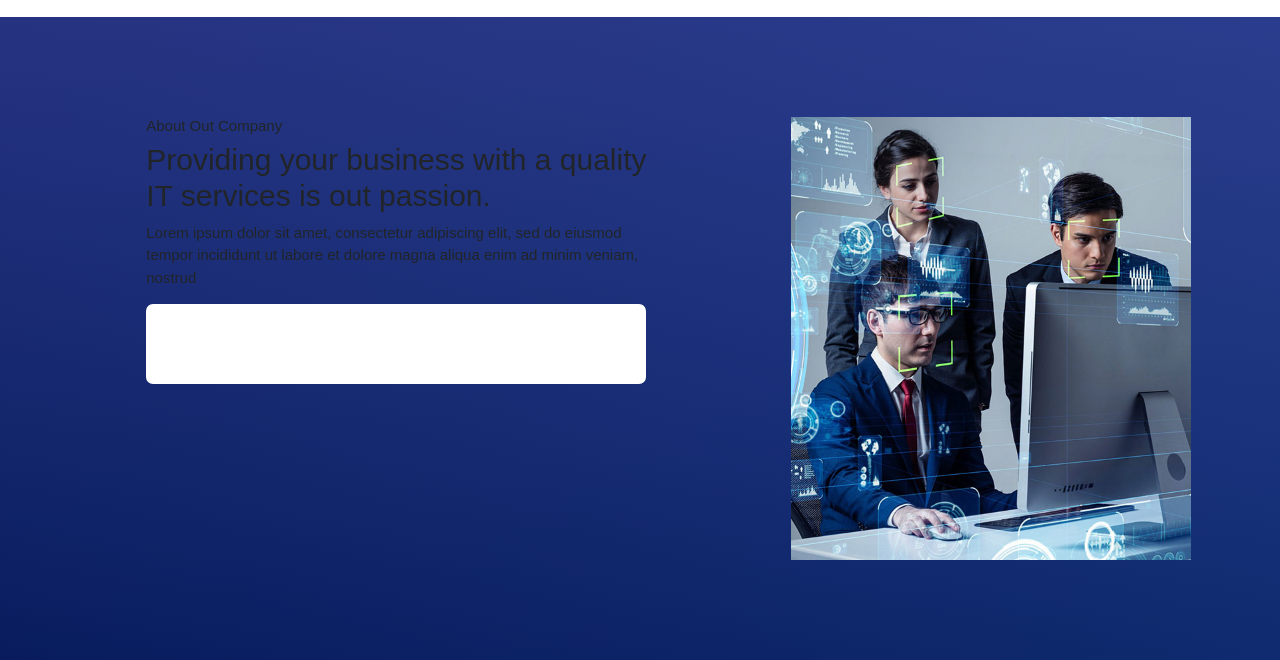
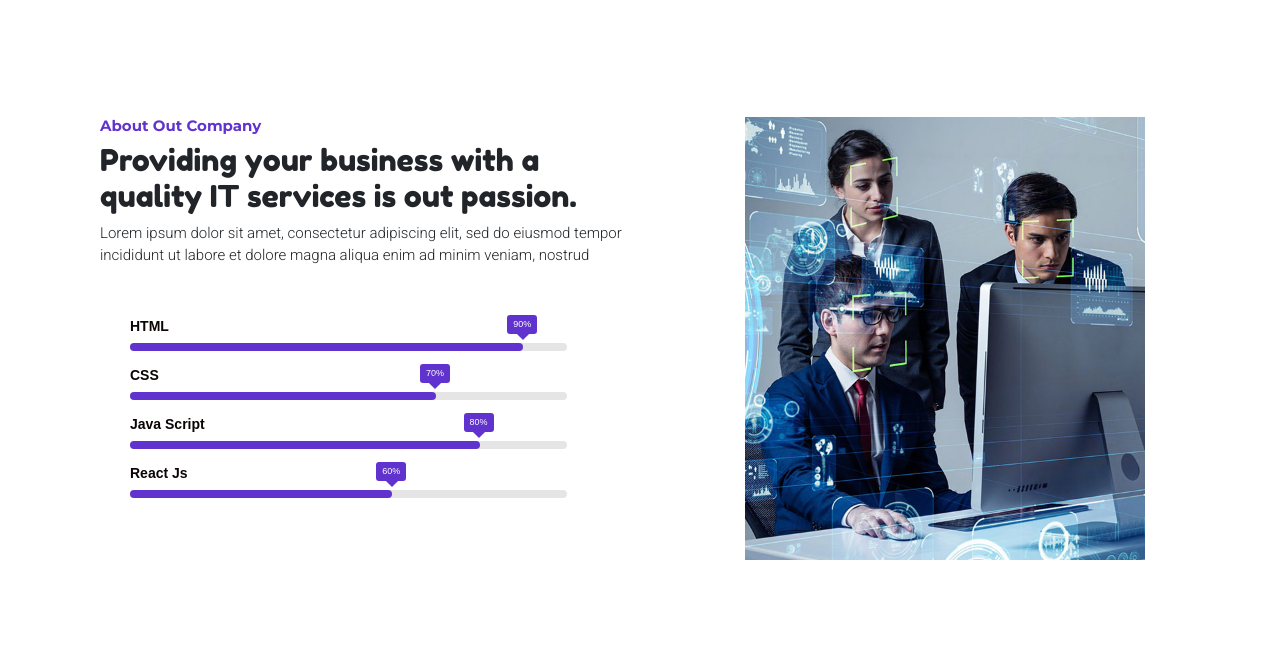
Before and after one commit to Wasbis/ngerecokin, a Laravel app: page /home in a window 1280 px wide. Shown: the part 1571-2231 px from the top of the page. Run offline with Laravel 8, Linux system fonts and the light colour scheme.

Commit message:
update about blade

```diff
--- a/public/CSS/style.css
+++ b/public/CSS/style.css
@@ -136,18 +136,19 @@
     background: #dfa319;
 }
 
-/* skill-per */
+/* skill-bar */
 
-.about-area {
+section.about-area {
     height: 100%;
     width: 100%;
+    background-color: rgb(255, 255, 255);
 }
 
 .container-skill {
     position: relative;
     max-width: 500px;
     width: 100%;
-    height: 80px;
+    height: 250px;
     border-radius: 36px;
     overflow: hidden;
     background: #fff;
@@ -155,14 +156,77 @@
     border-radius: 7px;
     left: 0;
 }
-.container-skill.skill-box {
-    width: 100%;
-    margin: 25px 0;
+.container-skill .skill-box {
+    width: 95%;
+    margin: 7px 10px;
     background-color: white;
 }
 .skill-box .title {
     display: block;
     font-size: 14px;
     font-weight: 600;
+    color: rgb(11, 4, 4);
+}
+
+.skill-box .skill-bar {
+    height: 8px;
+    width: 100%;
+    border-radius: 6px;
+    background: rgb(0, 0, 0, 0.1);
+    margin-top: 6px;
+}
+
+.skill-bar .skill-per {
+    position: relative;
+    display: block;
+    height: 100%;
+    width: 90%;
+    border-radius: 6px;
+    background: rgb(97, 51, 206);
+    animation: progress 1.5s ease-in-out forwards;
+}
+
+.skill-per.css {
+    width: 70%;
+}
+.skill-per.js {
+    width: 80%;
+}
+
+.skill-per.reactjs {
+    width: 60%;
+}
+
+@keyframes progress {
+    0% {
+        width: 0;
+        opacity: 0;
+    }
+    100% {
+        opacity: 1;
+    }
+}
+
+.skill-per .text {
+    position: absolute;
+    right: -14px;
+    top: -28px;
+    font-size: 9px;
+    font-weight: 500;
     color: #fff;
+    padding: 3px 6px;
+    border-radius: 3px;
+    background: rgb(97, 51, 206);
 }
+
+.text::before {
+    content: "";
+    position: absolute;
+    bottom: -9px;
+    height: 10px;
+    width: 10px;
+    left: 35%;
+    z-index: 1;
+    transform: translateY(-50%) rotate(45deg);
+    background-color: rgb(97, 51, 206);
+}
--- a/resources/views/home.blade.php
+++ b/resources/views/home.blade.php
@@ -24,6 +24,11 @@
     <link rel="preconnect" href="https://fonts.googleapis.com" />
     <link rel="preconnect" href="https://fonts.gstatic.com" crossorigin />
     <link href="https://fonts.googleapis.com/css2?family=Montserrat:wght@700&display=swap" rel="stylesheet" />
+
+    {{-- Roboto FOnt --}}
+    <link rel="preconnect" href="https://fonts.googleapis.com">
+    <link rel="preconnect" href="https://fonts.gstatic.com" crossorigin>
+    <link href="https://fonts.googleapis.com/css2?family=Roboto:wght@300&display=swap" rel="stylesheet">
 
     <title>Ngerecokin.id</title>
   </head>
@@ -113,7 +118,7 @@
               <div class="container content-left d-flex flex-column justify-content-center" style="width: 50%; color: white; margin-left: 0">
                 <div class="text-left d-flex flex-column justify-content-center">
                   <h1 style="font-family: 'Montserrat', sans-serif; width: 440px">Content Creator & Digital Agency</h1>
-                  <p>
+                  <p style="font-family: 'Roboto', sans-serif;">
                     Lorem ipsum dolor sit amet, consectetur adipiscing elit, sed do eiusmod tempor incididunt ut labore et dolore magna aliqua, magna
                     aliqua. ipsum is simply dummy text of the printing
                   </p>
@@ -192,9 +197,9 @@
           <div class="col-lg-6 col-md-12 col-sm-12">
             <div class="about-content">
               <div class="abount-content-text d-flex flex-column justify-content-center">
-                <h6>About Out Company</h6>
-                <h2>Providing your business with a quality IT services is out passion.</h2>
-                <p>
+                <h6 style="font-family: 'Montserrat', sans-serif; color: rgb(97, 51, 206);">About Out Company</h6>
+                <h2 style="font-family: 'Fredoka One', cursive" >Providing your business with a quality IT services is out passion.</h2>
+                <p style="font-family: 'Roboto', sans-serif;">
                   Lorem ipsum dolor sit amet, consectetur adipiscing elit, sed do eiusmod tempor incididunt ut labore et dolore magna aliqua enim ad
                   minim veniam, nostrud
                 </p>
@@ -204,18 +209,43 @@
                   <span class="title">HTML</span>
                   <div class="skill-bar">
                     <span class="skill-per">
-                      <span class="tooltip">90%</span>
-                    </div>
+                      <span class="text">90%</span>
+                    </span>
+                  </div>
+                </div>
+                <div class="skill-box d-flex flex-column justify-content-center">
+                  <span class="title">CSS</span>
+                  <div class="skill-bar">
+                    <span class="skill-per css">
+                      <span class="text">70%</span>
+                    </span>
+                  </div>
+                </div>
+                <div class="skill-box d-flex flex-column justify-content-center">
+                  <span class="title">Java Script</span>
+                  <div class="skill-bar">
+                    <span class="skill-per js">
+                      <span class="text">80%</span>
+                    </span>
+                  </div>
+                </div>
+                <div class="skill-box d-flex flex-column justify-content-center">
+                  <span class="title">React Js</span>
+                  <div class="skill-bar">
+                    <span class="skill-per reactjs">
+                      <span class="text">60%</span>
+                    </span>
                   </div>
                 </div>
               </div>
             </div>
 
-          <div class="col-lg-5">
+
+          </div>
+          <div class="col-lg-6">
             <div class="img ml-5">
                 <img class="ml-5" src="Asset/img/Card/about.jpg" width="400px" alt="">
             </div>
-          </div>
           </div>
         </div>
       </div>
```
